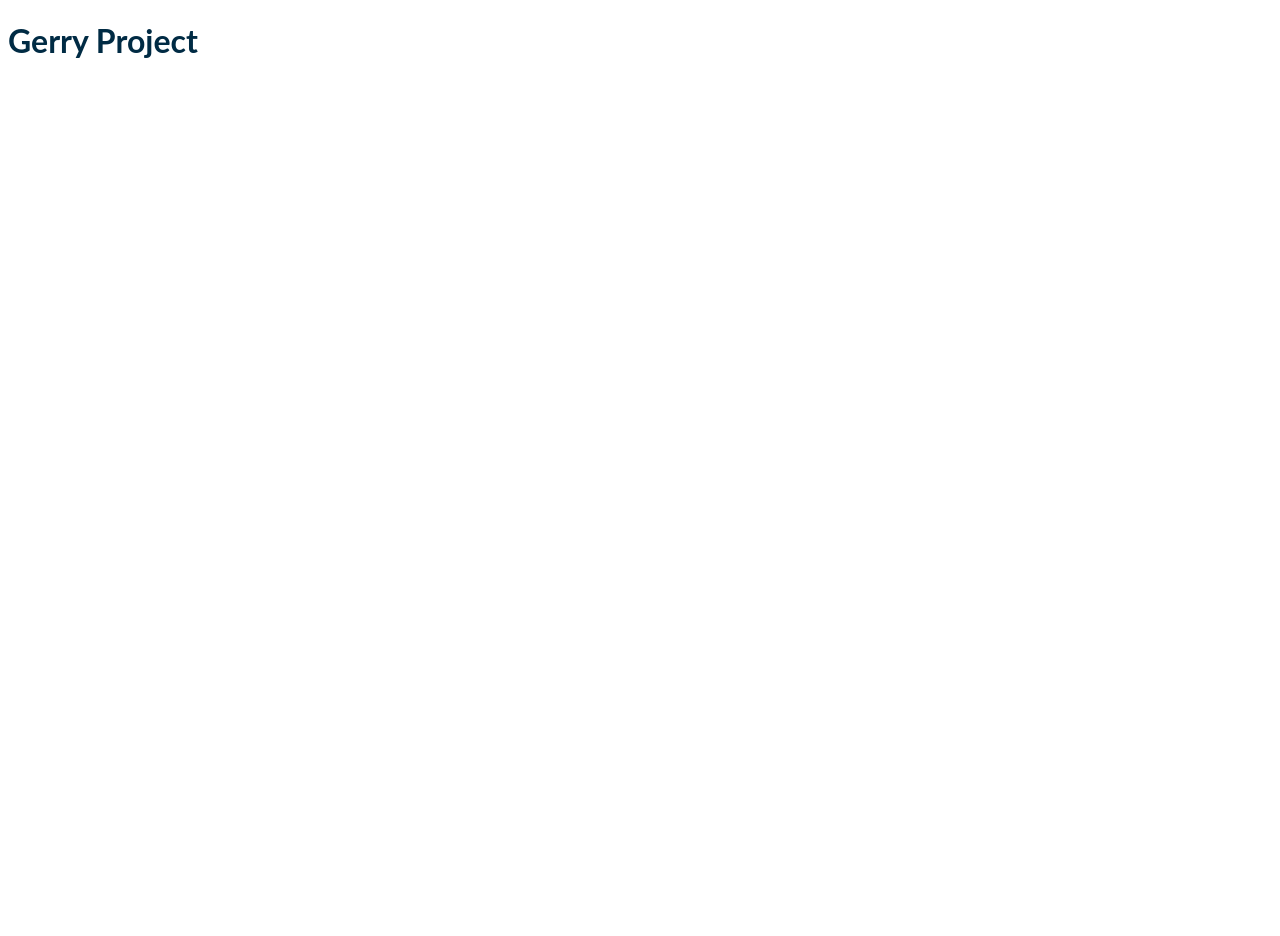
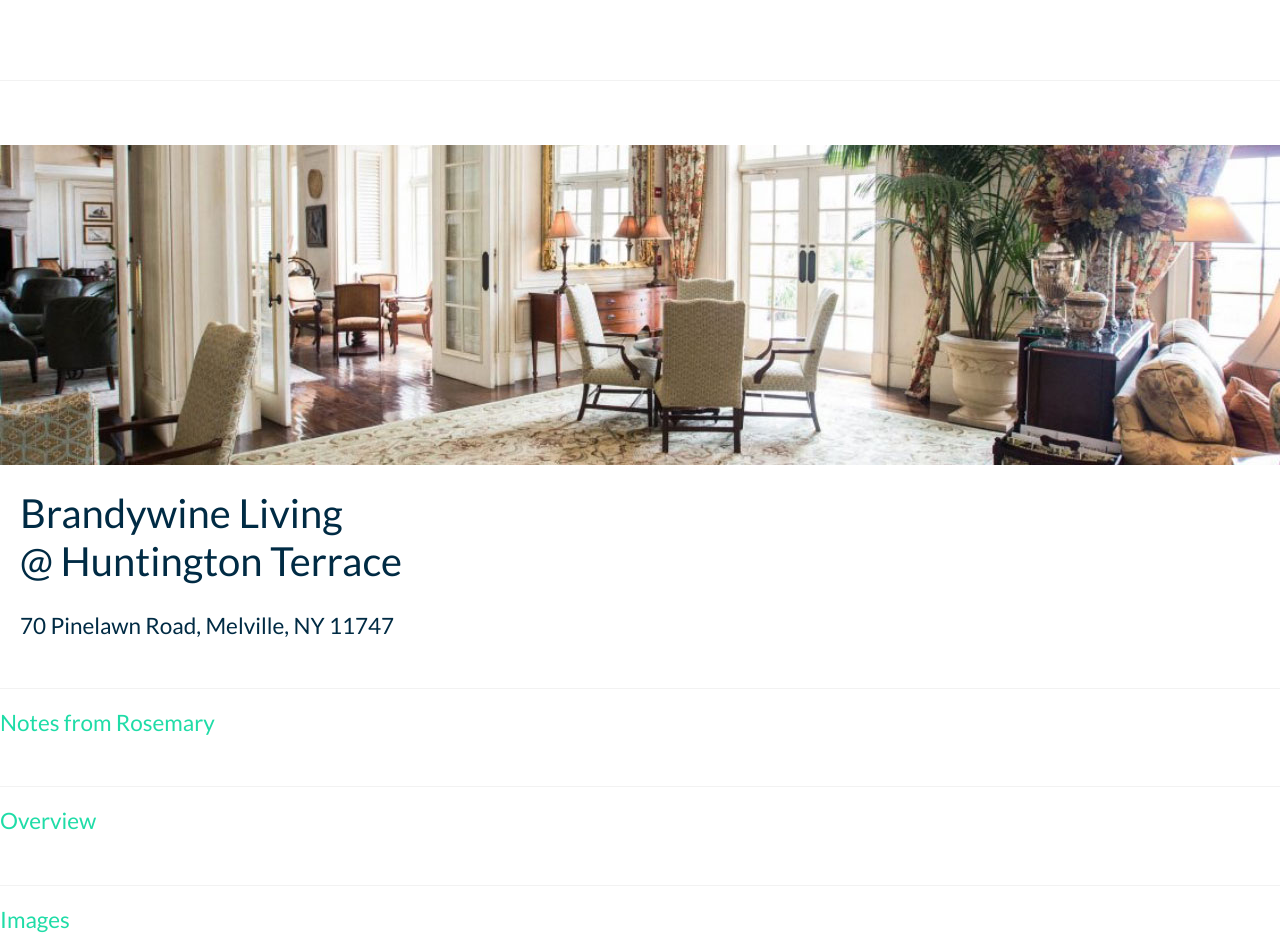
Before and after one commit to filipego/gerry-project, a website built with webpack: page build/index.html in a window 1280 px wide. Shown: the top 936 px of the page. Before the commit the page ends 829 px from the top, so only its background shows below. Built offline with nearby package versions, Linux system fonts and the light colour scheme; files whose address does not match are found by name.

Commit message:
debugging img path

```diff
--- a/build/bundle.css
+++ b/build/bundle.css
@@ -4,11 +4,63 @@
 
 body {
   font-size: 1.6rem;
-  color: #333; }
+  color: #002b44;
+  font-family: "Lato", sans-serif; }
+
+h2 {
+  color: #1fdca7;
+  font-size: 2.25rem;
+  line-height: 2.75rem;
+  margin-bottom: 3rem; }
+  h2.h2 {
+    color: #002b44;
+    font-size: 4rem;
+    line-height: 4.75rem; }
+
+p {
+  font-size: 2.25rem; }
+
+.img-responsive {
+  width: 100%;
+  height: auto; }
 
 .container-fluid {
   max-width: 144rem;
-  margin: 0 auto; }
+  margin: 0 auto;
+  min-height: 100vh; }
+
+.container {
+  max-width: 139.3rem;
+  margin: 0 auto;
+  padding-top: 2rem;
+  padding-bottom: 2rem;
+  border-bottom: 1px solid #f2f2f2; }
+  .container__extra-padding {
+    padding-left: 2rem;
+    padding-right: 2rem; }
+
+.header {
+  height: 8rem;
+  border-bottom: 1px solid #f2f2f2; }
+
+.back-button-container {
+  height: 6.4rem; }
+
+.top-banner {
+  height: 32rem;
+  background-color: aqua;
+  background-image: url(src/img/top-banner.jpg);
+  background-size: cover;
+  background-repeat: no-repeat;
+  background-position: bottom; }
+
+.info {
+  padding-top: 2.5rem;
+  padding-bottom: 5rem; }
+
+.footer {
+  background-color: #002b44;
+  height: 32rem; }
 
 
 /*# sourceMappingURL=bundle.css.map*/
--- a/build/index.html
+++ b/build/index.html
@@ -1 +1 @@
-<!doctype html><html lang="en"><head><meta charset="UTF-8"><meta name="viewport" content="width=device-width,initial-scale=1"><title>Gerry Project</title><link href="bundle.css" rel="stylesheet"></head><body><div class="container-fluid"><h1>Gerry Project</h1></div><script src="js/app.a055bb82.js"></script></body></html>
+<!doctype html><html lang="en"><head><meta charset="UTF-8"><meta name="viewport" content="width=device-width,initial-scale=1"><link rel="stylesheet" href="https://cdnjs.cloudflare.com/ajax/libs/meyer-reset/2.0/reset.min.css"><link href="https://fonts.googleapis.com/css?family=Lato&display=swap" rel="stylesheet"><title>Gerry Project</title><link href="bundle.css" rel="stylesheet"></head><body><div class="container-fluid"><header class="header"><img src="" alt="" class="logo"></header><div class="back-button-container"></div><section class="top-banner"></section><section class="container info"><div class="container__extra-padding"><div class="col-left"><h2 class="h2">Brandywine Living<br>@ Huntington Terrace</h2><p>70 Pinelawn Road, Melville, NY 11747</p></div></div></section><section class="container notes-from-rosemary"><h2>Notes from Rosemary</h2></section><section class="container overview"><h2>Overview</h2></section><section class="container image"><h2>Images</h2><img src="src/img/images-banner.jpg" alt="" class="img-responsive"></section><section class="container building-facts"><h2>Building Facts</h2></section><footer class="footer"></footer></div><script src="js/app.bed7f01e.js"></script></body></html>
```
Also changed, not shown: build/src/img/top-banner.jpg (added), 7 other files.
